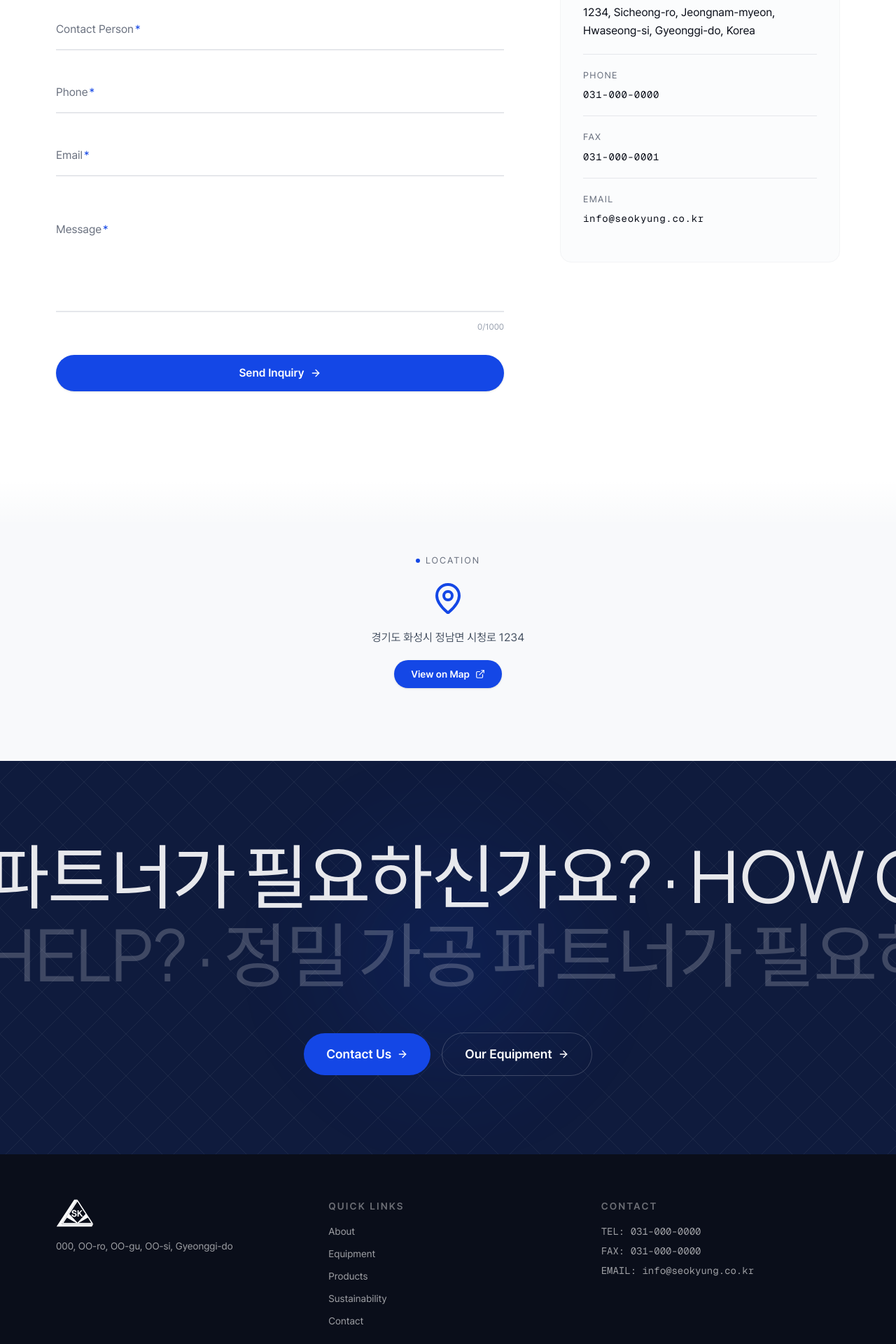
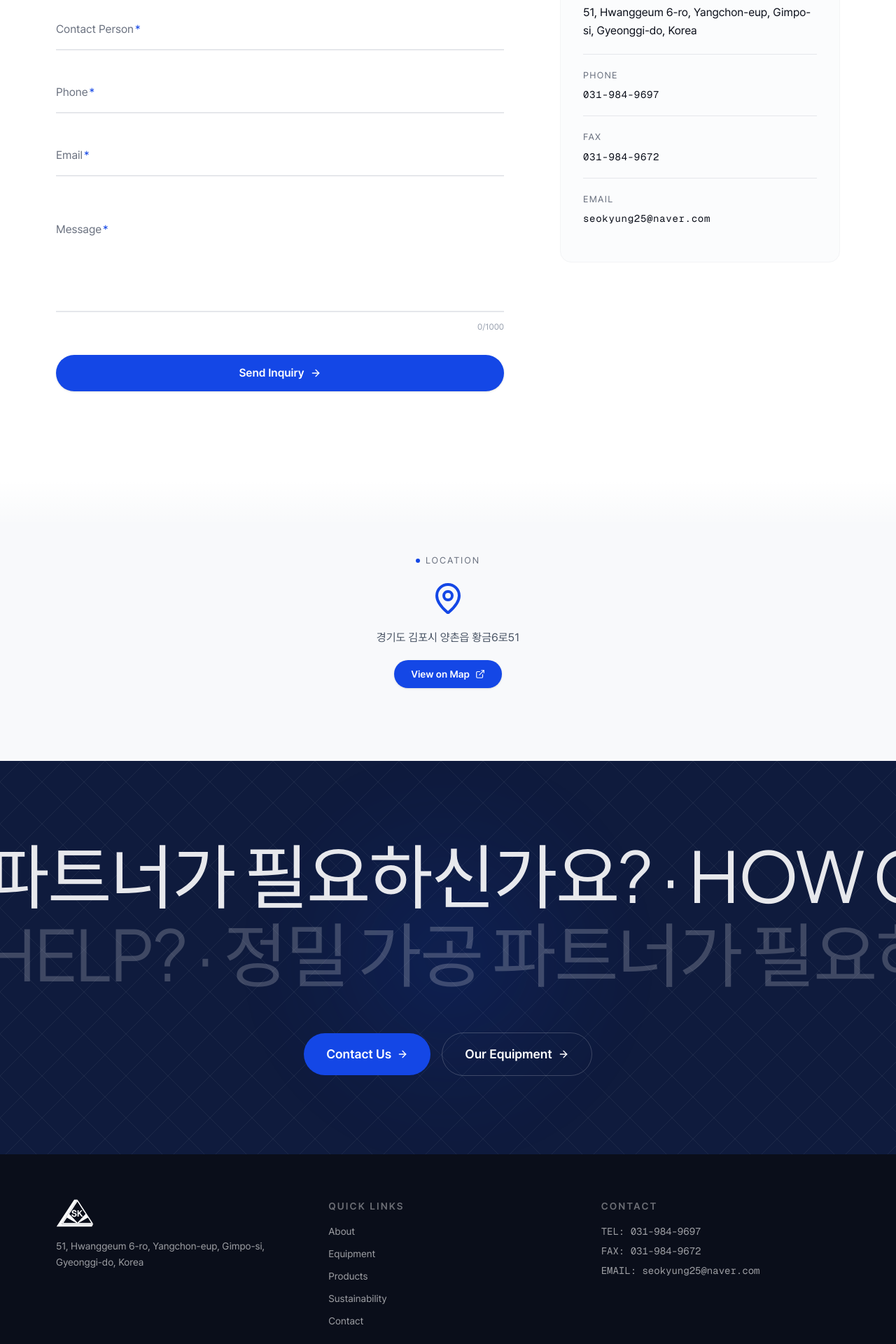
Before and after one commit to SeoKyungeng/seokyung-web, a Next.js app: page /en/contact in a window 1280 px wide. Shown: the part 820-2740 px from the top of the page at 70% size. Built offline with nearby package versions, Linux system fonts and the light colour scheme.

Commit message:
chore: 회사 정보 실데이터 반영 및 연락처 SST 적용
- company.json 주소/전화/팩스/이메일/좌표 실데이터 교체
- 파트너사 한국수력원자력 추가
- Footer 연락처를 company.json 단일 소스로 통일
- messages에서 중복 연락처 키 제거

```diff
--- a/src/components/common/Footer.tsx
+++ b/src/components/common/Footer.tsx
@@ -1,7 +1,8 @@
-import { useTranslations } from "next-intl";
+import { useTranslations, useLocale } from "next-intl";
 import Image from "next/image";
 import { TransitionLink as Link } from "@/components/common/TransitionLink";
 import { FooterMarqueeBand } from "./FooterMarqueeBand";
+import companyData from "@/data/company.json";
 
 const QUICK_LINKS = [
   { href: "/about", key: "about" },
@@ -15,6 +16,7 @@ export function Footer() {
   const t = useTranslations("nav");
   const tCommon = useTranslations("common");
   const tFooter = useTranslations("footer");
+  const locale = useLocale() as "ko" | "en";
 
   return (
     <footer className="bg-midnight text-white">
@@ -33,7 +35,7 @@ export function Footer() {
               className="h-10 w-auto"
             />
             <address className="mt-4 text-sm not-italic leading-relaxed text-white/60">
-              {tFooter("address")}
+              {companyData.address[locale]}
             </address>
           </div>
 
@@ -61,9 +63,9 @@ export function Footer() {
               {tFooter("contactTitle")}
             </p>
             <div className="mt-4 space-y-2 font-mono text-sm text-white/60">
-              <p>TEL: {tFooter("phone")}</p>
-              <p>FAX: {tFooter("fax")}</p>
-              <p>EMAIL: {tFooter("email")}</p>
+              <p>TEL: {companyData.phone}</p>
+              <p>FAX: {companyData.fax}</p>
+              <p>EMAIL: {companyData.email}</p>
             </div>
           </div>
         </div>
--- a/src/data/clients.json
+++ b/src/data/clients.json
@@ -6,6 +6,7 @@
     { "id": "ypc", "name": { "ko": "(주)와이피씨", "en": "YPC Co., Ltd." }, "logo": null },
     { "id": "wooshin", "name": { "ko": "(주)우신엔지니어링", "en": "Wooshin Engineering Co., Ltd." }, "logo": null },
     { "id": "osvalve", "name": { "ko": "(주)오에스벨브", "en": "OS Valve Co., Ltd." }, "logo": null },
-    { "id": "daehan", "name": { "ko": "(주)대한약품공업", "en": "Daehan Pharmaceutical Co., Ltd." }, "logo": null }
+    { "id": "daehan", "name": { "ko": "(주)대한약품공업", "en": "Daehan Pharmaceutical Co., Ltd." }, "logo": null },
+    { "id": "khnp", "name": { "ko": "한국수력원자력", "en": "Korea Hydro & Nuclear Power" }, "logo": null }
   ]
 }
--- a/src/data/company.json
+++ b/src/data/company.json
@@ -4,14 +4,14 @@
     "en": "Seokyung Engineering Co., Ltd."
   },
   "address": {
-    "ko": "경기도 화성시 정남면 시청로 1234",
-    "en": "1234, Sicheong-ro, Jeongnam-myeon, Hwaseong-si, Gyeonggi-do, Korea"
+    "ko": "경기도 김포시 양촌읍 황금6로51",
+    "en": "51, Hwanggeum 6-ro, Yangchon-eup, Gimpo-si, Gyeonggi-do, Korea"
   },
-  "phone": "031-000-0000",
-  "fax": "031-000-0001",
-  "email": "info@seokyung.co.kr",
+  "phone": "031-984-9697",
+  "fax": "031-984-9672",
+  "email": "seokyung25@naver.com",
   "coordinates": {
-    "lat": 37.1234,
-    "lng": 127.0567
+    "lat": 37.610299,
+    "lng": 126.610194
   }
 }
--- a/src/messages/en.json
+++ b/src/messages/en.json
@@ -26,12 +26,8 @@
     "ctaMarqueeEn": "HOW CAN WE HELP?",
     "ctaButton": "Contact Us",
     "ctaButtonSecondary": "Our Equipment",
-    "address": "000, OO-ro, OO-gu, OO-si, Gyeonggi-do",
     "quickLinks": "Quick Links",
-    "contactTitle": "Contact",
-    "phone": "031-000-0000",
-    "fax": "031-000-0000",
-    "email": "info@seokyung.co.kr"
+    "contactTitle": "Contact"
   },
   "pages": {
     "home": {
--- a/src/messages/ko.json
+++ b/src/messages/ko.json
@@ -26,12 +26,8 @@
     "ctaMarqueeEn": "HOW CAN WE HELP?",
     "ctaButton": "문의하기",
     "ctaButtonSecondary": "설비 보기",
-    "address": "경기도 OO시 OO구 OO로 000",
     "quickLinks": "바로가기",
-    "contactTitle": "연락처",
-    "phone": "031-000-0000",
-    "fax": "031-000-0000",
-    "email": "info@seokyung.co.kr"
+    "contactTitle": "연락처"
   },
   "pages": {
     "home": {
```
